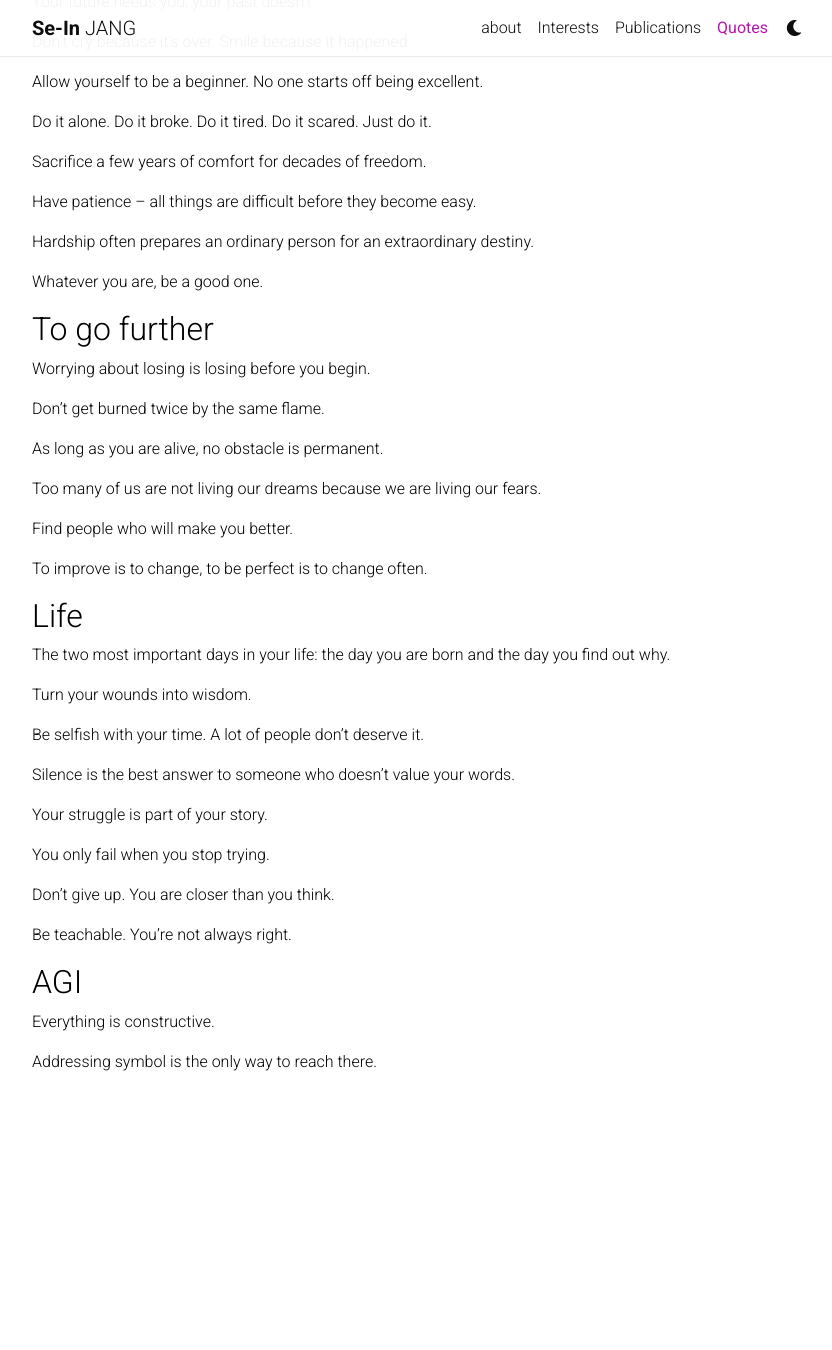
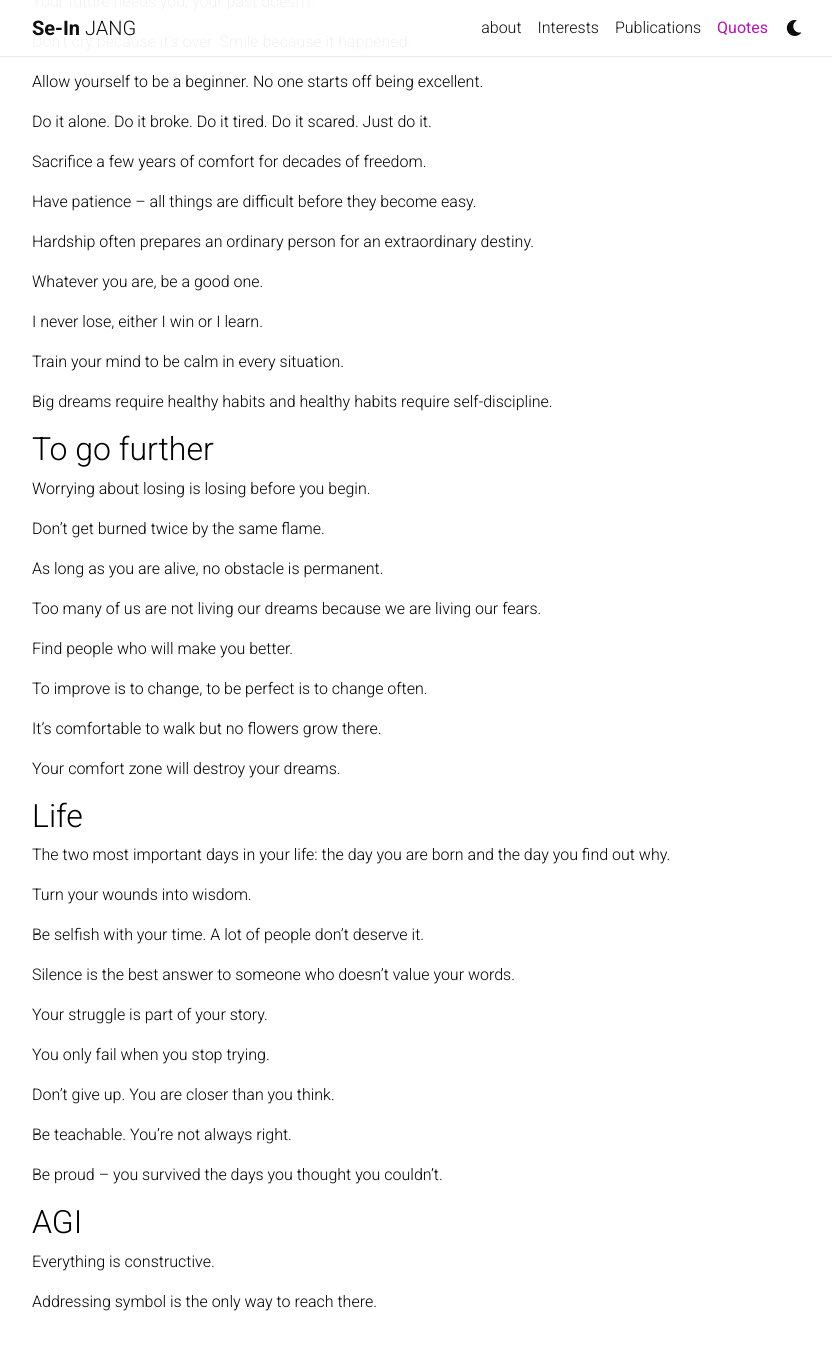
Before and after one commit to sijang/sijang.github.io, a Jekyll site: the page built from _pages/quotes.md, in a window 1280 px wide and 1400 px high, scrolled down 469 px. Shown: the top 1350 px of the window, without its empty margins (223-1055 px from the left). Built offline with Jekyll 4.4.1, drawn with Linux system fonts in a browser that asks for light colours; nearby versions of some CDN libraries; a style sheet for code colours, icons or effects is not loaded; before the commit the page ends 1629 px from its top, so only the background shows below that.

Commit message:
Update quotes.md

```diff
--- a/_pages/quotes.md
+++ b/_pages/quotes.md
@@ -33,6 +33,12 @@ nav: true
 
   > Whatever you are, be a good one.
 
+  > I never lose, either I win or I learn.
+
+  > Train your mind to be calm in every situation.
+
+  > Big dreams require healthy habits and healthy habits require self-discipline.
+
 
 ## To go further
   > Worrying about losing is losing before you begin.
@@ -46,6 +52,10 @@ nav: true
   > Find people who will make you better.
 
   > To improve is to change, to be perfect is to change often.
+
+  > It's comfortable to walk but no flowers grow there.
+
+  > Your comfort zone will destroy your dreams.
 
 ## Life
   > The two most important days in your life: the day you are born and the day you find out why.
@@ -64,6 +74,8 @@ nav: true
 
   > Be teachable. You're not always right.
 
+  > Be proud -- you survived the days you thought you couldn't.
+
 ## AGI
   > Everything is constructive.
 
```
